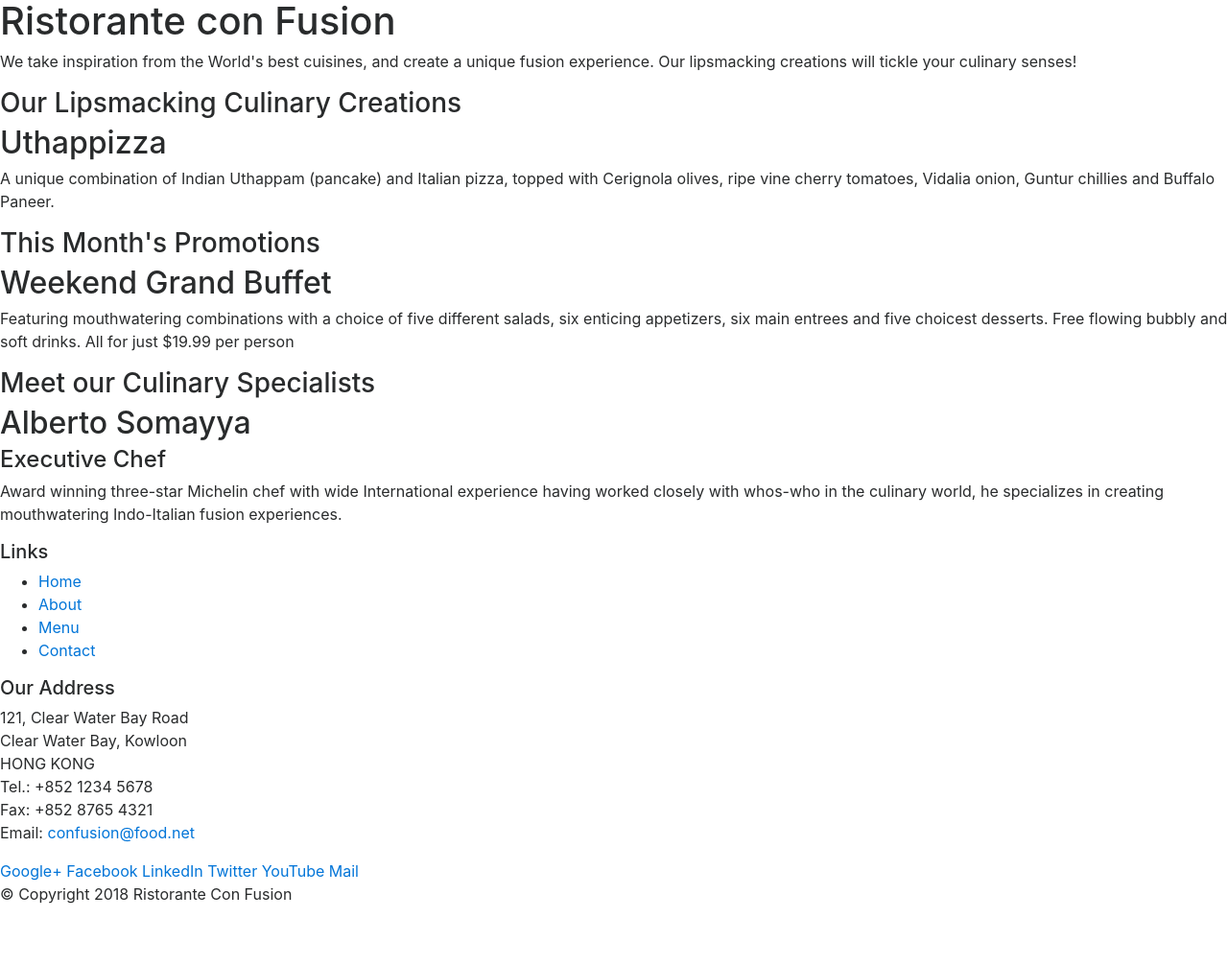
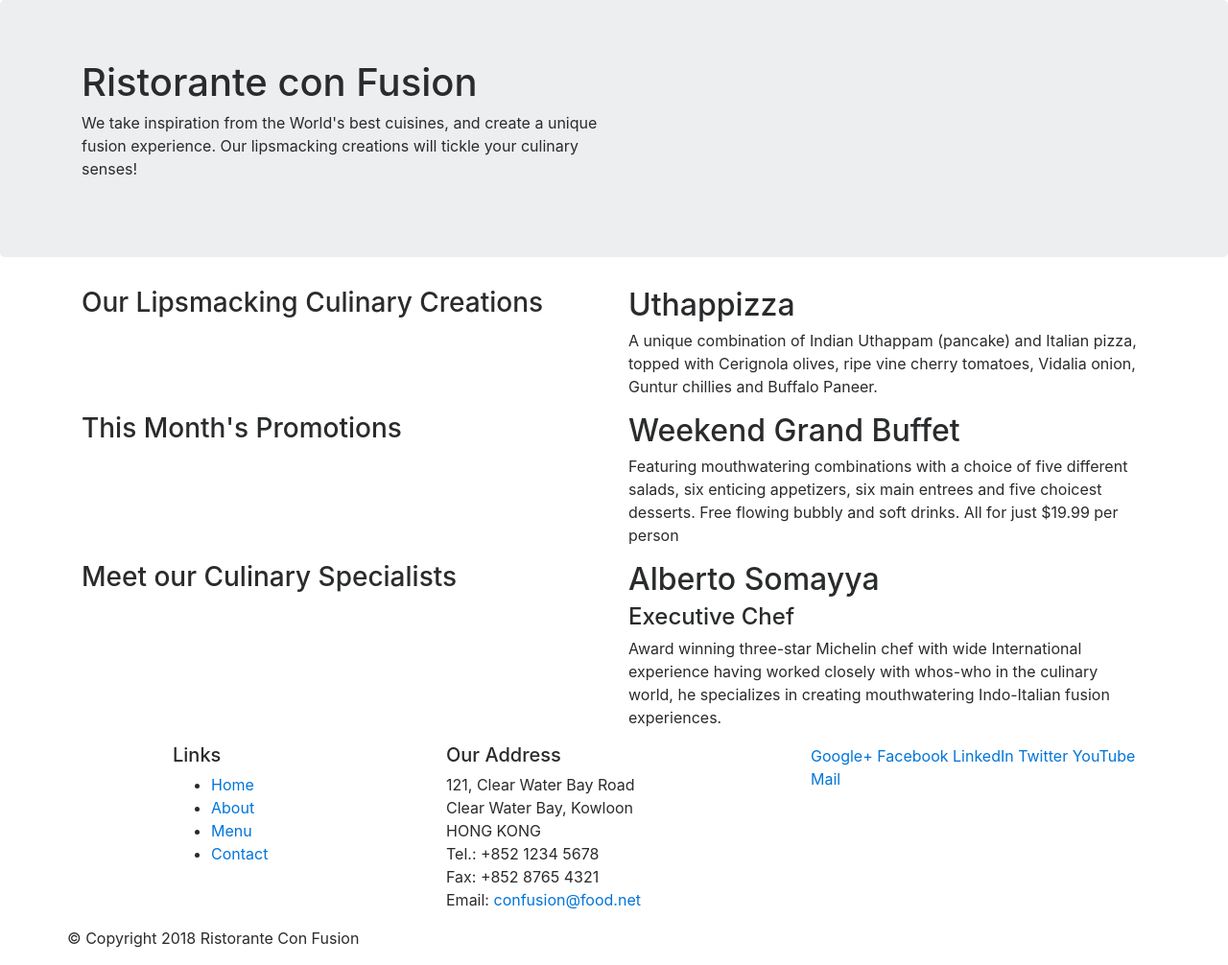
Before and after one commit to ssouberbielle/bootstrap-course1, a website: page index.html in a window 1280 px wide. Shown: the whole page at 96% size. Before the commit the page ends 960 px from the top, so only its background shows below. Drawn offline with nearby package versions, Linux system fonts and the light colour scheme.

Commit message:
bootstrap4 grid introduction, row colswidth,etc

```diff
--- a/index.html
+++ b/index.html
@@ -17,46 +17,46 @@
 
 <body>
 
-    <header>
-        <div>
-            <div>
-                <div>
+    <header class="jumbotron">
+        <div class="container">
+            <div class="row">
+                <div class="col-12 col-sm-6">
                     <h1>Ristorante con Fusion</h1>
                     <p>We take inspiration from the World's best cuisines, and create a unique fusion experience. Our lipsmacking creations will tickle your culinary senses!</p>
                 </div>
-                <div>
+                <div class="col-12 col-sm">
                 </div>
             </div>
         </div>
     </header>
 
-    <div>
-        <div>
-            <div>
+    <div class="container">
+        <div class="row">
+            <div class="col-12 col-sm-6 order-sm-last">
                 <h3>Our Lipsmacking Culinary Creations</h3>
             </div>
-            <div>
+            <div class="coll-12 col-sm-6 order-sm-first">
                 <h2>Uthappizza</h2>
                 <p>A unique combination of Indian Uthappam (pancake) and Italian pizza, topped with Cerignola olives, ripe vine cherry tomatoes, Vidalia onion, Guntur chillies and Buffalo Paneer.</p>
             </div>
         </div>
 
 
-        <div>
-            <div>
+        <div class="row">
+            <div class="col-6 col-sm-6 col-m-4">
                 <h3>This Month's Promotions</h3>
             </div>
-            <div>
+            <div class="col-6 col-sm-6 col-m">
                 <h2>Weekend Grand Buffet</h2>
                 <p>Featuring mouthwatering combinations with a choice of five different salads, six enticing appetizers, six main entrees and five choicest desserts. Free flowing bubbly and soft drinks. All for just $19.99 per person </p>
             </div>
         </div>
 
-        <div>
-            <div>
+        <div class="row">
+            <div class="col-6 col-sm-6">
                 <h3>Meet our Culinary Specialists</h3>
             </div>
-            <div>
+            <div class="col-6 col-sm">
                 <h2>Alberto Somayya</h2>
                 <h4>Executive Chef</h4>
                 <p>Award winning three-star Michelin chef with wide International experience having worked closely with whos-who in the culinary world, he specializes in creating mouthwatering Indo-Italian fusion experiences. </p>
@@ -65,9 +65,9 @@
     </div>
 
     <footer>
-        <div>
-            <div>
-                <div>
+        <div class="container">
+            <div class="row">
+                <div class="col-5 offset-1 col-sm-3">
                     <h5>Links</h5>
                     <ul>
                         <li><a href="#">Home</a></li>
@@ -76,7 +76,7 @@
                         <li><a href="#">Contact</a></li>
                     </ul>
                 </div>
-                <div>
+                <div class="col-6 col-sm-4">
                     <h5>Our Address</h5>
                     <address>
 		              121, Clear Water Bay Road<br>
@@ -87,7 +87,7 @@
 		              Email: <a href="mailto:confusion@food.net">confusion@food.net</a>
 		           </address>
                 </div>
-                <div>
+                <div class="col-12 col-sm-4">
                     <div>
                         <a href="http://google.com/+">Google+</a>
                         <a href="http://www.facebook.com/profile.php?id=">Facebook</a>
@@ -98,8 +98,8 @@
                     </div>
                 </div>
            </div>
-           <div>
-                <div>
+           <div class="row">
+                <div class="col-auto">
                     <p>© Copyright 2018 Ristorante Con Fusion</p>
                 </div>
            </div>
```
